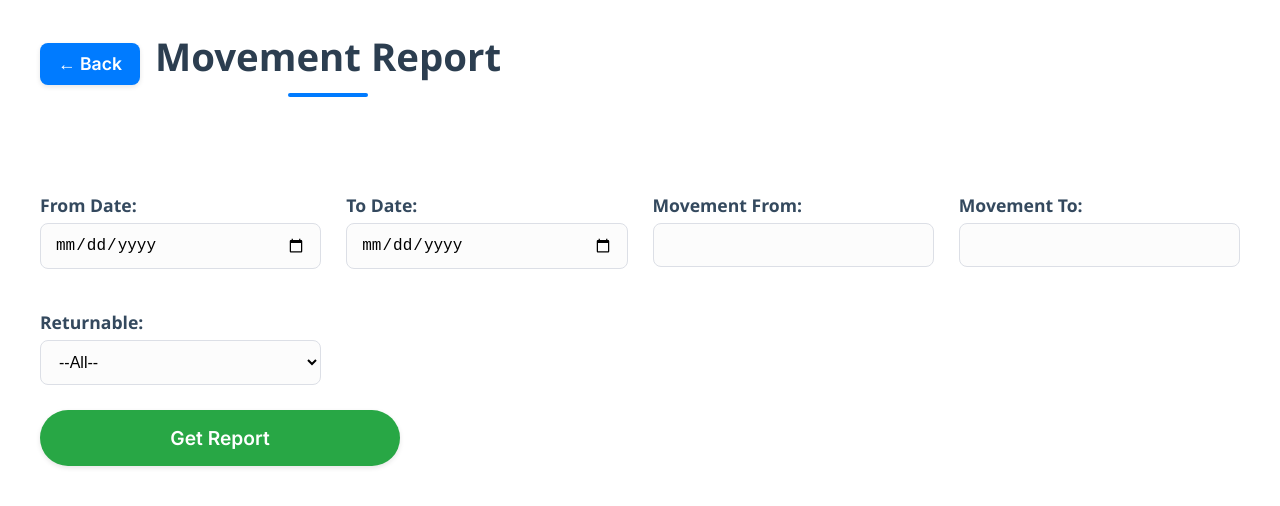
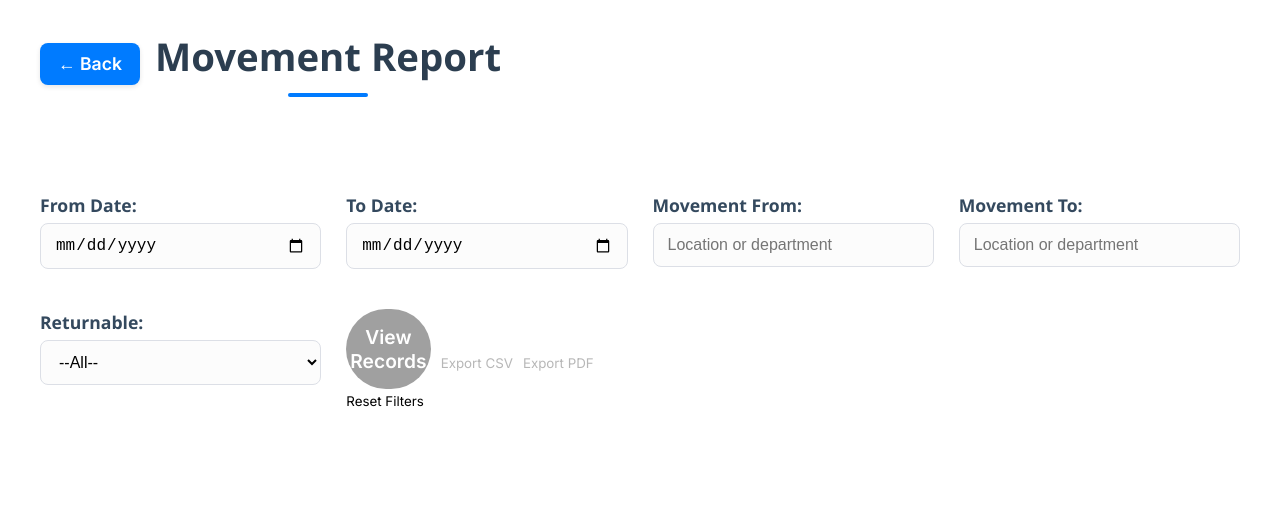
Before and after one commit to Preethipp03/Asset_Management, a React (Create React App) app in the folder frontend/: page /reports/movements in a window 1280 px wide. Shown: the top 506 px of the page. Built offline with nearby package versions, Linux system fonts and the light colour scheme; sample sign-in values are in the browser's storage.

Commit message:
Reports Updated

```diff
--- a/frontend/src/pages/Reports/MaintenanceReport.jsx
+++ b/frontend/src/pages/Reports/MaintenanceReport.jsx
@@ -24,7 +24,6 @@ const MaintenanceReport = () => {
     });
   };
 
-  // Check if any filter is set to enable buttons
   const isFilterSet =
     filters.fromDate ||
     filters.toDate ||
@@ -44,7 +43,7 @@ const MaintenanceReport = () => {
         if (!params[key]) delete params[key];
       });
 
-      const response = await axios.get(`${backendURL}/maintenance/report`, {
+      const response = await axios.get(`${backendURL}/maintenance/records`, {
         params,
         responseType: 'blob',
         headers: {
@@ -78,8 +77,7 @@ const MaintenanceReport = () => {
 
     try {
       const token = localStorage.getItem('token');
-      const params = { ...filters };
-      params.format = 'json';  // <-- Fix: explicitly request JSON format for viewing records
+      const params = { ...filters, format: 'json' };
       Object.keys(params).forEach((key) => {
         if (!params[key]) delete params[key];
       });
@@ -97,6 +95,19 @@ const MaintenanceReport = () => {
     } finally {
       setLoading(false);
     }
+  };
+
+  const resetFilters = () => {
+    setFilters({
+      fromDate: '',
+      toDate: '',
+      maintenanceType: '',
+      status: '',
+      technician: '',
+      format: 'csv',
+    });
+    setRecords([]);
+    setError(null);
   };
 
   return (
@@ -181,6 +192,14 @@ const MaintenanceReport = () => {
         >
           {loading ? 'Loading...' : 'View Records'}
         </button>
+
+        <button
+          onClick={resetFilters}
+          disabled={loading || !isFilterSet}
+          style={{ marginLeft: 10 }}
+        >
+          Reset Filters
+        </button>
       </div>
 
       {error && (
--- a/frontend/src/pages/Reports/MovementReport.jsx
+++ b/frontend/src/pages/Reports/MovementReport.jsx
@@ -1,73 +1,95 @@
 import React, { useState } from "react";
 import "./MovementReport.css";
 
+const backendURL = "http://localhost:5000";
+
 const MovementReport = () => {
-  const [fromDate, setFromDate] = useState("");
-  const [toDate, setToDate] = useState("");
-  const [movementFrom, setMovementFrom] = useState("");
-  const [movementTo, setMovementTo] = useState("");
-  const [returnable, setReturnable] = useState("");
-  const [data, setData] = useState([]);
-  const [count, setCount] = useState(0);
+  const [filters, setFilters] = useState({
+    fromDate: "",
+    toDate: "",
+    movementFrom: "",
+    movementTo: "",
+    returnable: "",
+  });
+
+  const [loading, setLoading] = useState(false);
+  const [exporting, setExporting] = useState(false);
   const [error, setError] = useState(null);
+  const [records, setRecords] = useState([]);
 
   const token = localStorage.getItem("token");
 
-  const fetchPreview = async () => {
+  // Helper: check if any filter is set
+  const isFilterSet = Object.values(filters).some((val) => val && val !== "");
+
+  // Input change handler
+  const handleChange = (e) => {
+    const { name, value } = e.target;
+    setFilters((prev) => ({ ...prev, [name]: value }));
+  };
+
+  // Validate date logic
+  const validateDates = () => {
+    if (filters.fromDate && filters.toDate && new Date(filters.fromDate) > new Date(filters.toDate)) {
+      setError("'From Date' cannot be later than 'To Date'. Please correct the dates.");
+      setRecords([]);
+      return false;
+    }
+    return true;
+  };
+
+  // Fetch data to view records
+  const fetchRecords = async () => {
+    if (!validateDates()) return;
+
+    setLoading(true);
     setError(null);
+    setRecords([]);
+
     try {
-      const params = new URLSearchParams({
-        fromDate,
-        toDate,
-        movementFrom,
-        movementTo,
-        returnable,
-        download: false,
+      const params = new URLSearchParams();
+      Object.entries(filters).forEach(([key, val]) => {
+        if (val) params.append(key, val);
       });
+      // format=json means fetch json data for viewing
+      params.append("format", "json");
 
-      const response = await fetch(
-        `http://localhost:5000/movements/report?${params.toString()}`,
-        {
-          headers: {
-            Authorization: `Bearer ${token}`,
-          },
-        }
-      );
+      const res = await fetch(`${backendURL}/movements/report?${params.toString()}`, {
+        headers: { Authorization: `Bearer ${token}` },
+      });
+      if (!res.ok) throw new Error("Failed to fetch report data");
 
-      if (!response.ok) {
-        throw new Error("Failed to fetch report data");
-      }
-
-      const json = await response.json();
-      setData(json.data || []);
-      setCount(json.count || 0);
+      const json = await res.json();
+      setRecords(json.data || []);
+      if (!json.data || json.data.length === 0) setError("No records found for the selected filters.");
     } catch (err) {
-      setError(err.message);
+      setError(err.message || "Error fetching data");
+    } finally {
+      setLoading(false);
     }
   };
 
+  // Export CSV or PDF
   const handleExport = async (format) => {
+    if (!validateDates()) return;
+
+    setExporting(true);
+    setError(null);
+
     try {
-      const params = new URLSearchParams({
-        fromDate,
-        toDate,
-        movementFrom,
-        movementTo,
-        returnable,
-        format,
-        download: true,
+      const params = new URLSearchParams();
+      Object.entries(filters).forEach(([key, val]) => {
+        if (val) params.append(key, val);
       });
+      params.append("format", format);
+      params.append("download", "true");
 
-      const response = await fetch(
-        `http://localhost:5000/movements/report?${params.toString()}`,
-        {
-          headers: {
-            Authorization: `Bearer ${token}`,
-          },
-        }
-      );
+      const res = await fetch(`${backendURL}/movements/report?${params.toString()}`, {
+        headers: { Authorization: `Bearer ${token}` },
+      });
+      if (!res.ok) throw new Error("Export failed");
 
-      const blob = await response.blob();
+      const blob = await res.blob();
       const url = window.URL.createObjectURL(blob);
       const link = document.createElement("a");
       link.href = url;
@@ -77,8 +99,23 @@ const MovementReport = () => {
       link.remove();
       window.URL.revokeObjectURL(url);
     } catch (err) {
-      alert("Export failed: " + err.message);
+      setError(err.message || "Error exporting data");
+    } finally {
+      setExporting(false);
     }
+  };
+
+  // Reset filters and data
+  const resetFilters = () => {
+    setFilters({
+      fromDate: "",
+      toDate: "",
+      movementFrom: "",
+      movementTo: "",
+      returnable: "",
+    });
+    setRecords([]);
+    setError(null);
   };
 
   const goBack = () => window.history.back();
@@ -86,7 +123,9 @@ const MovementReport = () => {
   return (
     <div className="movement-report-wrapper">
       <div className="header-with-back-button">
-        <button className="back-button" onClick={goBack}>← Back</button>
+        <button className="back-button" onClick={goBack}>
+          ← Back
+        </button>
         <h2 className="edit-movement-title">Movement Report</h2>
       </div>
 
@@ -94,47 +133,104 @@ const MovementReport = () => {
         className="edit-movement-form"
         onSubmit={(e) => {
           e.preventDefault();
-          fetchPreview();
+          fetchRecords();
         }}
       >
-        <label>From Date:
-          <input type="date" value={fromDate} onChange={(e) => setFromDate(e.target.value)} />
+        <label>
+          From Date:
+          <input type="date" name="fromDate" value={filters.fromDate} onChange={handleChange} />
         </label>
 
-        <label>To Date:
-          <input type="date" value={toDate} onChange={(e) => setToDate(e.target.value)} />
+        <label>
+          To Date:
+          <input type="date" name="toDate" value={filters.toDate} onChange={handleChange} />
         </label>
 
-        <label>Movement From:
-          <input type="text" value={movementFrom} onChange={(e) => setMovementFrom(e.target.value)} />
+        <label>
+          Movement From:
+          <input
+            type="text"
+            name="movementFrom"
+            value={filters.movementFrom}
+            onChange={handleChange}
+            placeholder="Location or department"
+          />
         </label>
 
-        <label>Movement To:
-          <input type="text" value={movementTo} onChange={(e) => setMovementTo(e.target.value)} />
+        <label>
+          Movement To:
+          <input
+            type="text"
+            name="movementTo"
+            value={filters.movementTo}
+            onChange={handleChange}
+            placeholder="Location or department"
+          />
         </label>
 
-        <label>Returnable:
-          <select value={returnable} onChange={(e) => setReturnable(e.target.value)}>
+        <label>
+          Returnable:
+          <select name="returnable" value={filters.returnable} onChange={handleChange}>
             <option value="">--All--</option>
             <option value="true">Returnable</option>
             <option value="false">Non-returnable</option>
           </select>
         </label>
 
-        <button className="submit-button" type="submit">Get Report</button>
+        <div style={{ marginTop: 15 }}>
+          <button
+            className="submit-button"
+            type="submit"
+            disabled={loading || exporting || !isFilterSet}
+            style={{ marginRight: 10 }}
+          >
+            {loading ? "Loading..." : "View Records"}
+          </button>
+
+          <button
+            type="button"
+            onClick={() => handleExport("csv")}
+            disabled={loading || exporting || !isFilterSet}
+            style={{ marginRight: 10 }}
+          >
+            {exporting ? "Exporting..." : "Export CSV"}
+          </button>
+
+          <button
+            type="button"
+            onClick={() => handleExport("pdf")}
+            disabled={loading || exporting || !isFilterSet}
+            style={{ marginRight: 10 }}
+          >
+            {exporting ? "Exporting..." : "Export PDF"}
+          </button>
+
+          <button
+            type="button"
+            onClick={resetFilters}
+            disabled={loading || exporting}
+            className="reset-button"
+          >
+            Reset Filters
+          </button>
+        </div>
       </form>
 
-      {error && <p className="error-message">{error}</p>}
+      {error && (
+        <p className="error-message" style={{ marginTop: 10, color: "red" }}>
+          {error}
+        </p>
+      )}
 
-      {count > 0 && (
+      {records.length > 0 && (
         <>
-          <div className="report-actions">
-            <p>Total Records: <strong>{count}</strong></p>
-            <button onClick={() => handleExport("csv")}>Export CSV</button>
-            <button onClick={() => handleExport("pdf")}>Export PDF</button>
+          <div className="report-actions" style={{ marginTop: 20 }}>
+            <p>
+              Total Records: <strong>{records.length}</strong>
+            </p>
           </div>
 
-          <div className="table-wrapper">
+          <div className="table-wrapper" style={{ marginTop: 10 }}>
             <table className="report-table">
               <thead>
                 <tr>
@@ -150,7 +246,7 @@ const MovementReport = () => {
                 </tr>
               </thead>
               <tbody>
-                {data.map((item, idx) => (
+                {records.map((item, idx) => (
                   <tr key={idx}>
                     <td>{item.assetName}</td>
                     <td>{item.serialNumber}</td>
@@ -159,7 +255,7 @@ const MovementReport = () => {
                     <td>{item.movementType}</td>
                     <td>{item.dispatchedBy}</td>
                     <td>{item.receivedBy}</td>
-                    <td>{item.date ? new Date(item.date).toLocaleString() : 'N/A'}</td>
+                    <td>{item.date ? new Date(item.date).toLocaleString() : "N/A"}</td>
                     <td>{item.returnable ? "Yes" : "No"}</td>
                   </tr>
                 ))}
```
Also changed, not shown: frontend/src/pages/maintenance/MaintenanceList.jsx (+22 -1 lines). Lines whose indentation alone changed are shown as unchanged.
